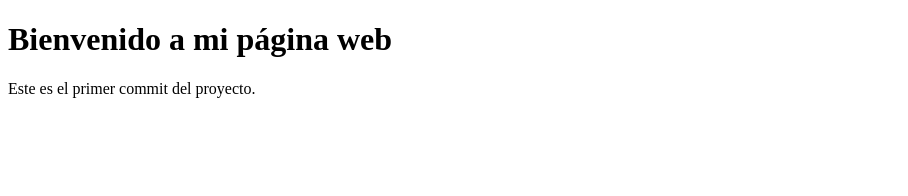
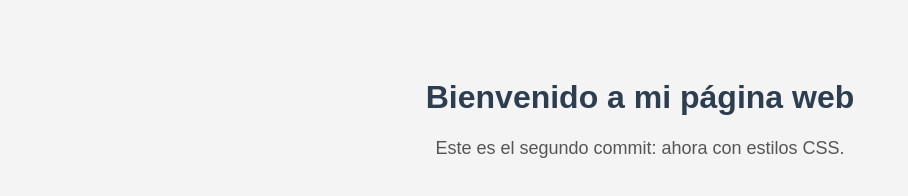
Before and after one commit to CristhianMarcalla/Trabajo-en-Clase_Sistemas-Web, a plain HTML site: page index.html in a window 1280 px wide. Shown: the whole page, without its empty margins (0-908 px from the left). Drawn offline with Linux system fonts and the light colour scheme.

Commit message:
Commit 2: agrego estilos CSS al index

```diff
--- a/index.html
+++ b/index.html
@@ -3,9 +3,14 @@
 <head>
     <meta charset="UTF-8">
     <title>Mi Página Web</title>
+    <style>
+        body { font-family: Arial; background-color: #f4f4f4; text-align: center; padding: 50px; }
+        h1 { color: #2c3e50; }
+        p { color: #555; font-size: 18px; }
+    </style>
 </head>
 <body>
     <h1>Bienvenido a mi página web</h1>
-    <p>Este es el primer commit del proyecto.</p>
+    <p>Este es el segundo commit: ahora con estilos CSS.</p>
 </body>
 </html>
```
